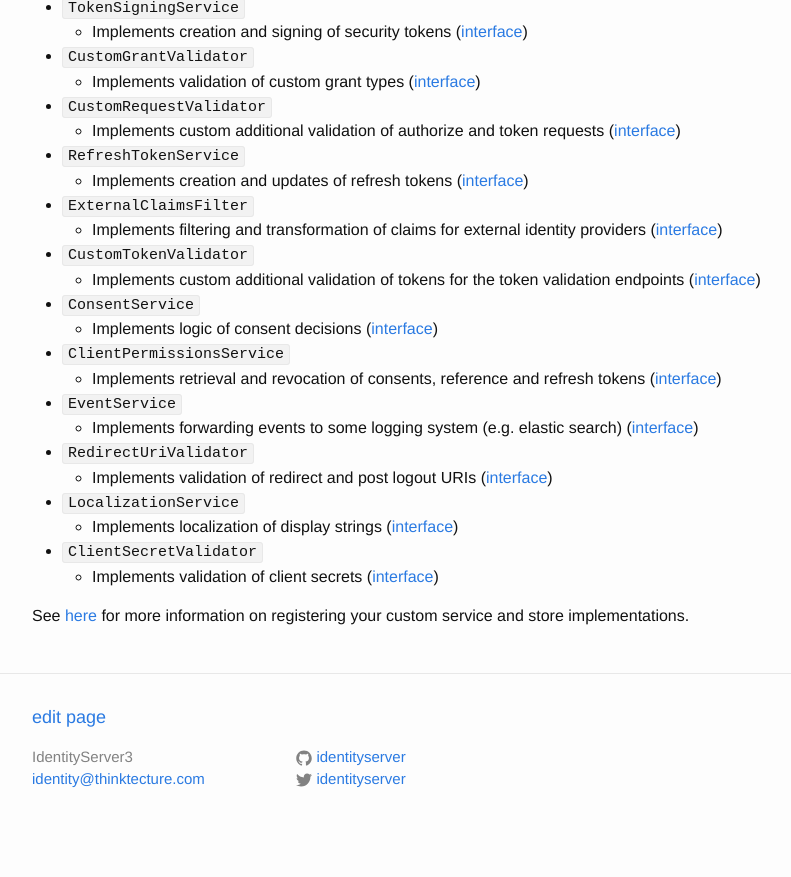
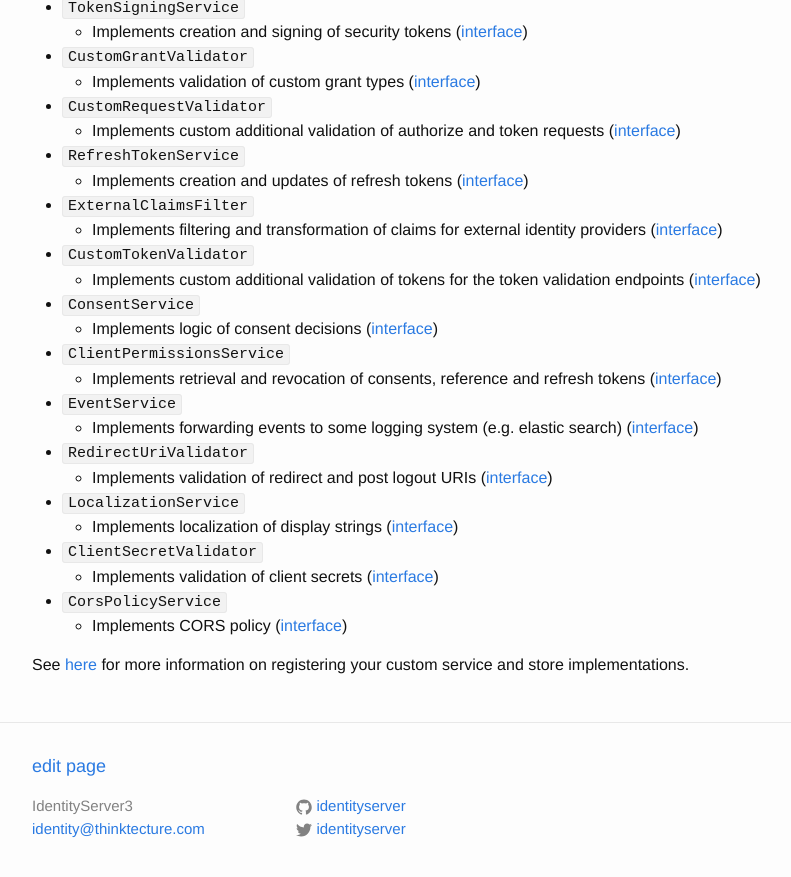
Before and after one commit to IdentityServer/Documentation, a Jekyll site: the page built from docs/configuration/serviceFactory.md, in a window 1280 px wide and 900 px high, scrolled down 1275 px. Shown: the top 877 px of the window, without its empty margins (238-1029 px from the left). Built offline with Jekyll 4.4.1, drawn with Linux system fonts in a browser that asks for light colours; Markdown is read by kramdown in place of the engine named in the settings; before the commit the page ends 2126 px from its top, so only the background shows below that.

Commit message:
Update serviceFactory.md

```diff
--- a/docs/configuration/serviceFactory.md
+++ b/docs/configuration/serviceFactory.md
@@ -66,6 +66,8 @@
     * Implements localization of display strings ([interface](https://github.com/thinktecture/Thinktecture.IdentityServer.v3/blob/master/source%2FCore%2FServices%2FILocalizationService.cs))
 * `ClientSecretValidator`
     * Implements validation of client secrets ([interface](https://github.com/thinktecture/Thinktecture.IdentityServer.v3/blob/master/source%2FCore%2FServices%2FIClientSecretValidator.cs))
+* `CorsPolicyService`
+    * Implements CORS policy ([interface](https://github.com/thinktecture/Thinktecture.IdentityServer.v3/blob/master/source%2FCore%2FServices%2FICorsPolicyService.cs))
 
 
 See [here](../advanced/customServices.html) for more information on registering your custom service and store implementations.
```
